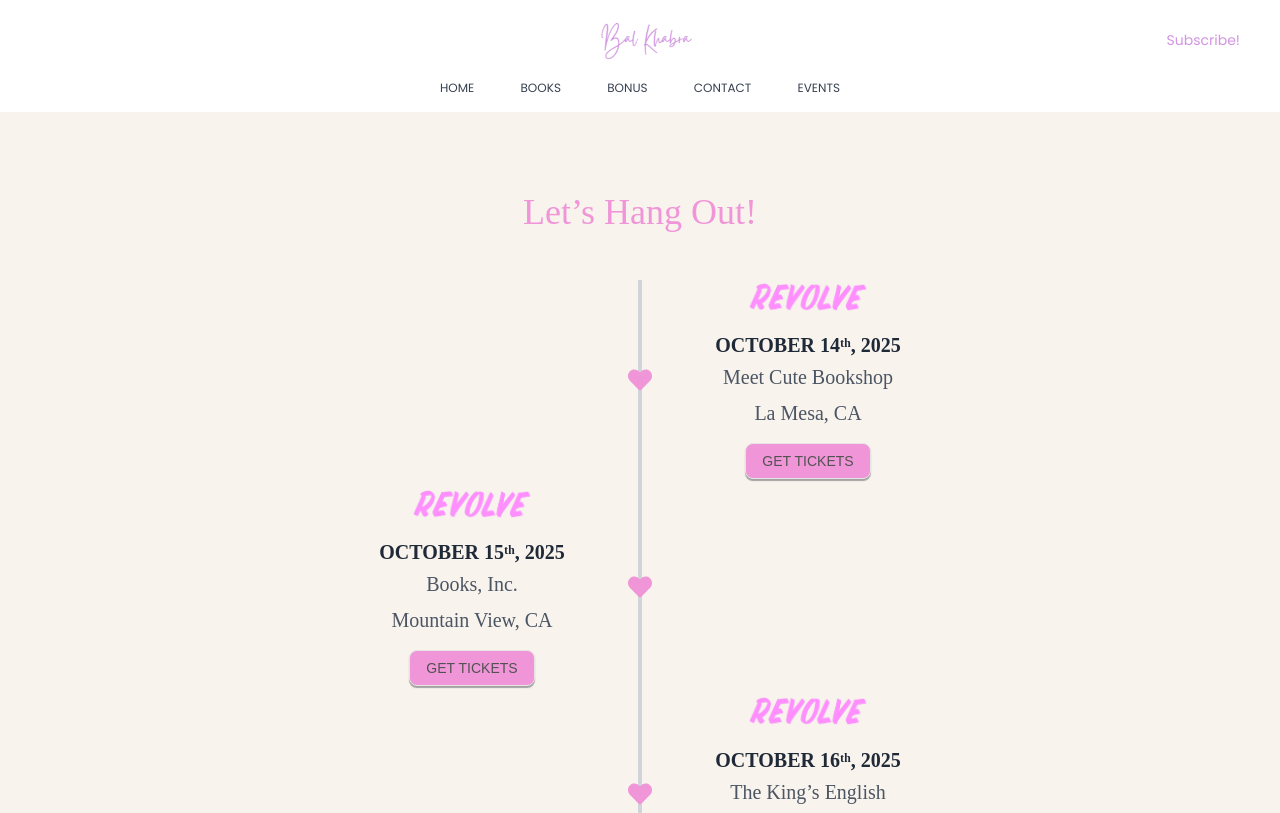
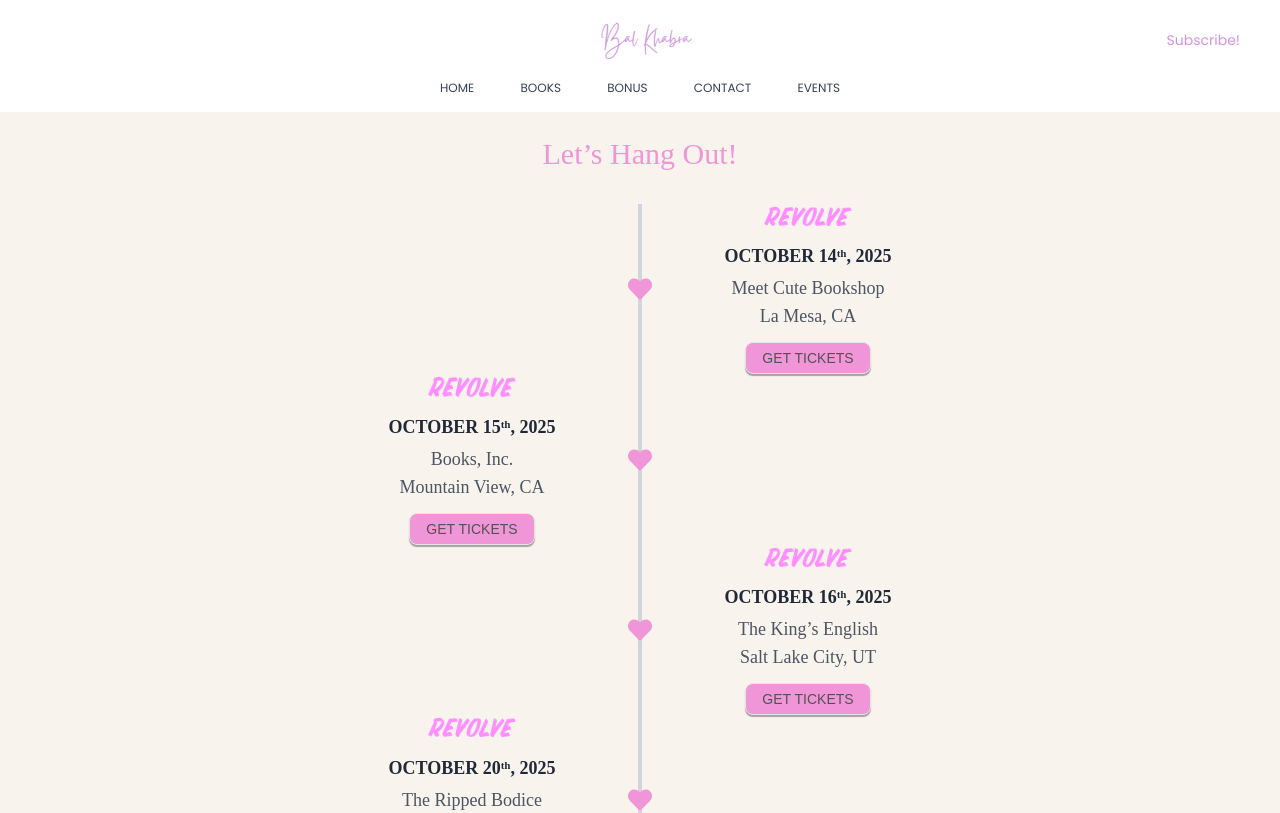
Before and after one commit to Surajtamatta/book, a Next.js app: page /event in a window 1280 px wide. Shown: the top 813 px of the page. Built offline with nearby package versions, Linux system fonts and the light colour scheme; a web font is replaced by a local one.

Commit message:
added new event

```diff
--- a/src/pages/event/index.jsx
+++ b/src/pages/event/index.jsx
@@ -27,6 +27,13 @@ const events = [
     titleimg: "/revolvetitle.png",
     link: "https://www.eventbrite.com/e/bal-khabra-revolve-tickets-1538613276729?aff=oddtdtcreator",
   },
+    {
+    date: "October 20ᵗʰ, 2025",
+    title: "The Ripped Bodice",
+    location: "Brooklyn,NY",
+    titleimg: "/revolvetitle.png",
+    link: "https://www.therippedbodice.com/brooklyn-events",
+  },
 ];
 
 const container = {
@@ -47,15 +54,14 @@ const item = {
 export default function EventsPage() {
   return (
     <Layout>
-      <div className="min-h-[90vh] bg-pink-50 pt-36 sm:pt-16 md:pt-20 px-4 sm:px-6">
-        <div className="text-center mb-12">
-          <h1 className="text-4xl font-adobejenson  text-[#f095d8]">
+      <div className="h-[90vh] bg-pink-50 p-4 sm:p-6 overflow-hidden">
+        <div className="text-center mb-8">
+          <h1 className="text-3xl font-adobejenson  text-[#f095d8]">
             Let’s Hang Out!
           </h1>
         </div>
 
         <div className="relative max-w-2xl mx-auto">
-
           {/* Vertical Line */}
           <div className="block absolute left-1/2 top-0 h-full w-[2px]  sm:w-1 bg-gray-300 transform -translate-x-1/2 z-0" />
 
@@ -63,15 +69,15 @@ export default function EventsPage() {
             variants={container}
             initial="hidden"
             animate="show"
-            className="space-y-2 relative z-10"
+            className="relative z-10"
           >
             {events.map((event, index) => {
-              const isLeft = index === 1; // middle one on the left
+              const isLeft = index % 2 !== 0; // middle one on the left
               return (
                 <motion.div
                   key={index}
                   variants={item}
-                  className={`w-1/2 sm:px-6 flex flex-col justify-center items-center mt-0  rounded relative ${
+                  className={`w-1/2 sm:px-6 flex flex-col gap-0 justify-center items-center mt-0  rounded relative ${
                     isLeft ? "ml-0 mr-auto pr-4" : "mr-0 ml-auto pl-4"
                   }`}
                 >
@@ -82,7 +88,7 @@ export default function EventsPage() {
                     `}
                   />
 
-                  <div className="w-full max-w-24 sm:max-w-32 aspect-[1/0.4] relative left-0 ">
+                  <div className="w-full max-w-18 sm:max-w-24 aspect-[1/0.4] relative left-0 ">
                     <Image
                       src={event.titleimg}
                       alt={event.title}
@@ -91,16 +97,16 @@ export default function EventsPage() {
                       className="flex justify-start"
                     />
                   </div>
-                  <div className="font-kievitSerifBold text-gray-800 font-semibold text-base sm:text-xl uppercase">
+                  <div className="font-kievitSerifBold text-gray-800 font-semibold text-base sm:text-lg uppercase">
                     {event.date}
                   </div>
-                  <div className="mt-1  leading-none text-sm sm:text-xl flex flex-col items-center gap-2  text-gray-600">
+                  <div className="mt-1  leading-none text-sm sm:text-lg flex flex-col items-center   text-gray-600">
                     <span className="font-medium  font-kievitSerif ">{event.title}</span>
                     <span className=" font-kievitSerif "> {event.location}</span>
                   </div>
 
                  <Link href={event.link}>
-                   <button class="group mt-3 sm:mt-4 text-xs sm:text-sm relative bg-[#f095d8] h-7 sm:h-9  hover:text-[#f095d8] hover:bg-white inline-flex  px-3 py-2 sm:px-4 sm:py-2  items-center justify-center overflow-hidden rounded-lg border border-neutral-200   font-medium text-neutral-600 transition-all [box-shadow:0px_2px_1px_#a3a3a3] active:translate-y-[2px] active:shadow-none">
+                   <button class="group mt-2 sm:mt-3 text-xs sm:text-sm relative bg-[#f095d8] h-6 sm:h-8  hover:text-[#f095d8] hover:bg-white inline-flex  px-3 py-2 sm:px-4 sm:py-2  items-center justify-center overflow-hidden rounded-lg border border-neutral-200   font-medium text-neutral-600 transition-all [box-shadow:0px_2px_1px_#a3a3a3] active:translate-y-[2px] active:shadow-none">
                      GET TICKETS
                    </button></Link>
                 </motion.div>
```
